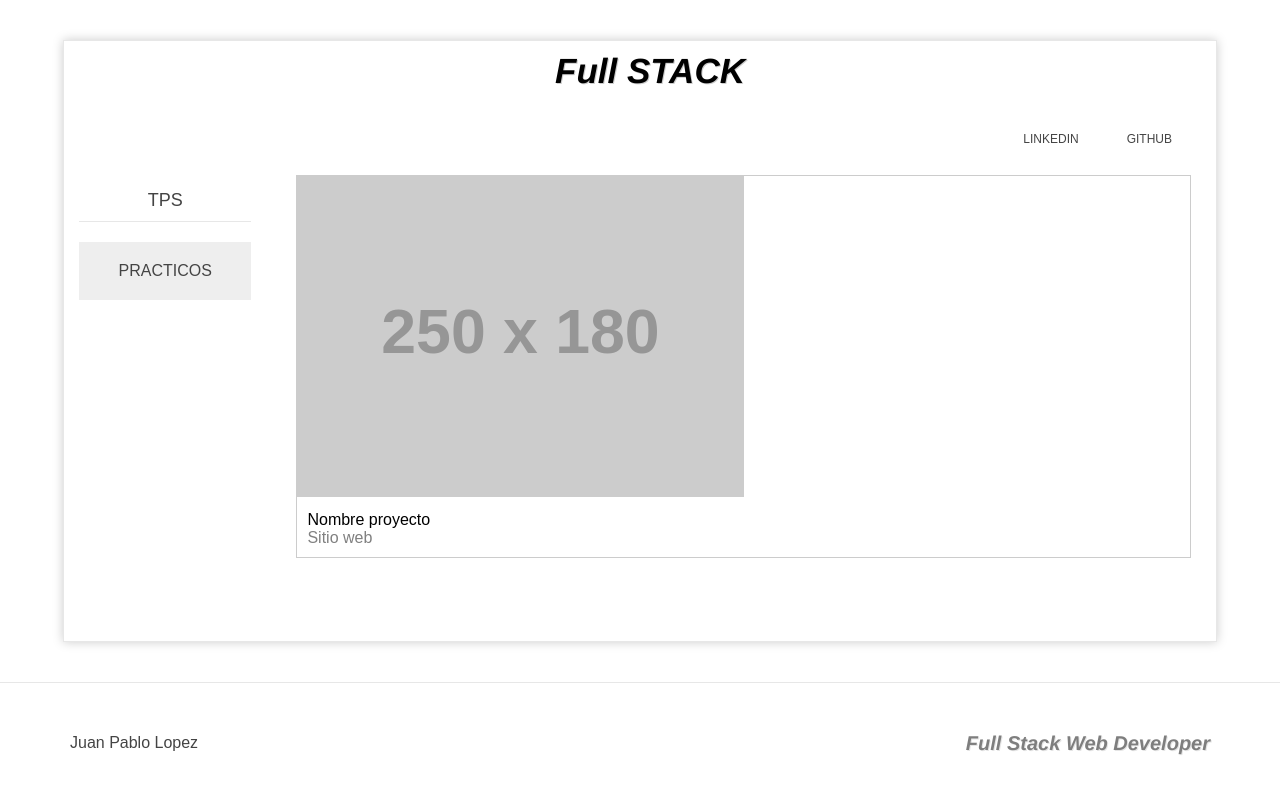
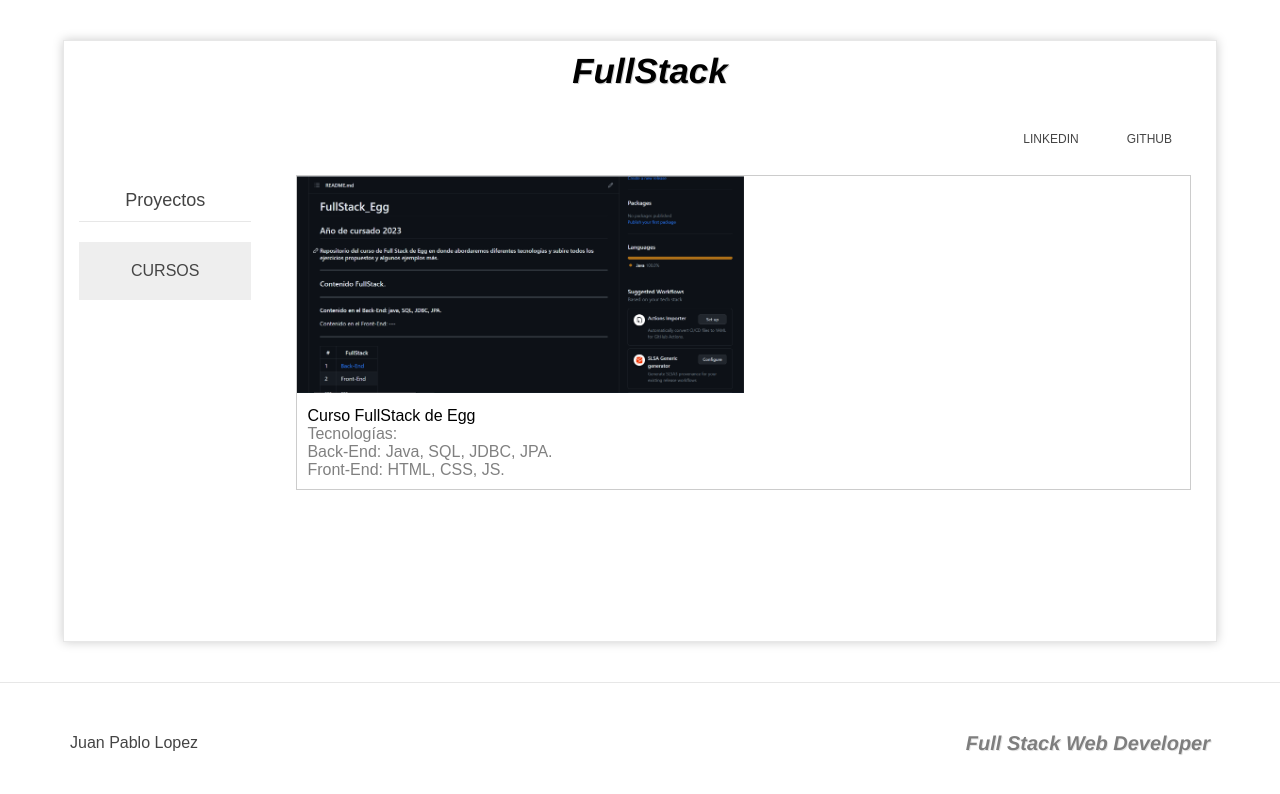
Before and after one commit to megagringa/portFolio, a plain HTML site: page index.html in a window 1280 px wide. Drawn offline with Linux system fonts and the light colour scheme; placeholder pictures from the web are drawn by us.

Commit message:
Update(+++);

```diff
--- a/index.html
+++ b/index.html
@@ -10,7 +10,7 @@
     <div id="container">
         <header id="header">
             <div class="logo">
-                <h1>Full STACK</h1>
+                <h1>FullStack</h1>
             </div>
             <nav id="menu">
                 <ul>
@@ -25,21 +25,23 @@
         </header>
         <section id="content">
             <aside id="aside">
-                <h2>TPS</h2>
+                <h2>Proyectos</h2>
                 <ul>
                     <li>
-                        <a href="#">PRACTICOS</a>
+                        <a href="#">Cursos</a>
                     </li>
                 </ul>
             </aside>
             <div id="projects">
                 <article class="project">
                     <div class="image-wrap">
-                        <img src="https://via.placeholder.com/250x180" alt="Project Image">
+                        <a href="https://github.com/megagringa/FullStack_Egg_Curso"><img src="img/c_egg.png" alt="Project Image"></a>
                     </div>
                     <div class="project-info">
-                        <a href="#">Nombre proyecto</a>
-                        <p>Sitio web</p>
+                        <a href="https://github.com/megagringa/FullStack_Egg_Curso">Curso FullStack de Egg</a>
+                        <p>Tecnologías:</p>
+                        <p>Back-End: Java, SQL, JDBC, JPA.</p>
+                        <p>Front-End: HTML, CSS, JS.</p>
                     </div>
                 </article>
                 <!-- Otros proyectos -->
--- a/styles.css
+++ b/styles.css
@@ -233,6 +233,11 @@
         margin-left: 10px;
     }
 
+    .project img {
+        width: 60%;
+        height: 100%;
+    }
+
     #footer .logo {
         flex-grow: 1;
         order: 1;
```
Also changed, not shown: img/c_egg.png (added).
